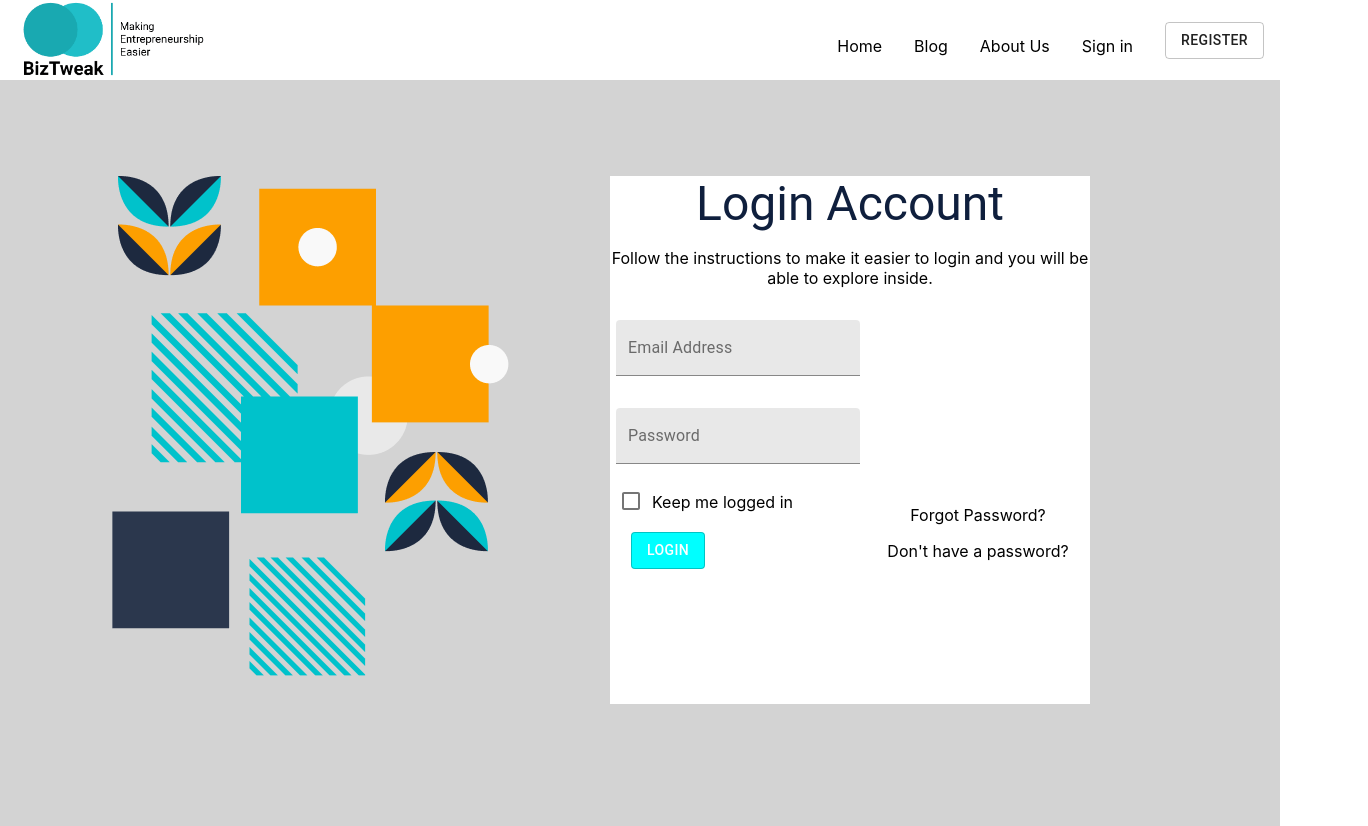
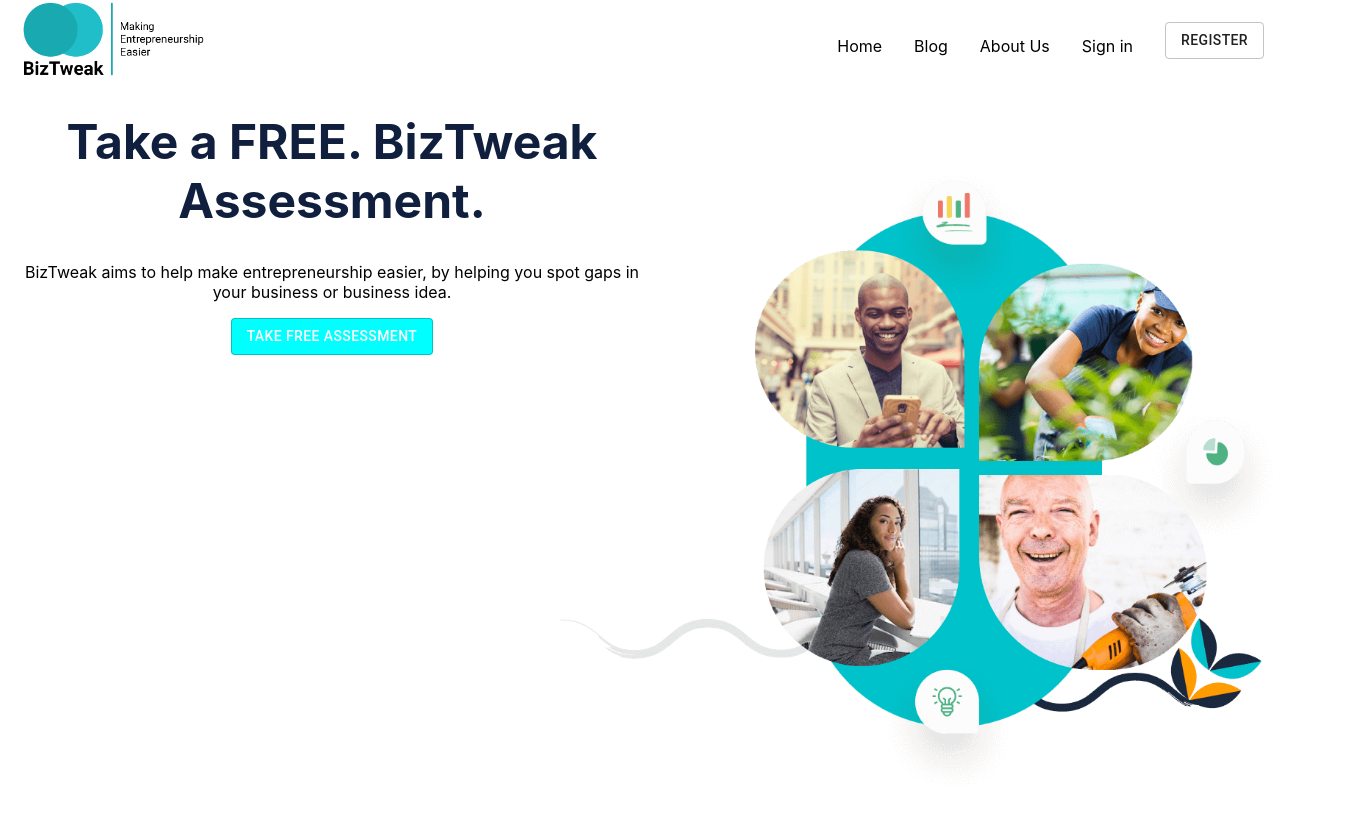
Before and after one commit to ParamNinjas/BizTweak-FE, a React (Create React App) app: page / in a window 1280 px wide. Shown: the whole page, 1368 px wide, since content can reach past the window. After the commit the page ends 800 px from the top, so only its background shows below. Built offline with nearby package versions, Linux system fonts and the light colour scheme.

Commit message:
Home page added

```diff
--- a/src/App.js
+++ b/src/App.js
@@ -1,12 +1,13 @@
 import React from 'react';
 import Login from './Login/Login';
 import Signup from './Signup/Signup'
+import Home from './Home/Home';
 import './App.css';
 
 function App() {
   return (
     <div className="App">
-      <Login/>
+      <Home/>
     </div>
   );
 }
--- /dev/null
+++ b/src/Home/Home.css
@@ -0,0 +1,15 @@
+.heroIMG{
+    height: 40em;
+    position: relative;
+    top: 5em;
+    right: 5em;
+}
+.hometext h1{
+    font-weight: bold !important;
+    font-size: 3em !important;
+    color: #0f1f3d;
+}
+.BtnTake{
+    background-color: aqua !important;
+    color: #FFFFFF !important;
+}
--- /dev/null
+++ b/src/Home/Home.js
@@ -0,0 +1,49 @@
+import React from "react";
+import Grid from '@material-ui/core/Grid';
+import Typography from '@material-ui/core/Typography';
+import TextField from '@material-ui/core/TextField';
+import Container from '@material-ui/core/Container';
+import Checkbox from '@material-ui/core/Checkbox';
+import Button from '@material-ui/core/Button';
+import hero from '../Images/hero-bg.png'
+import Nav from "../components/Nav/Nav";
+import './Home.css'
+
+
+const Home=() => {
+return(
+    <div className="Home-con">
+        <Nav/>
+        <Container>
+            <Grid container>
+                <Grid item xs={12} sm={12} md={6} lg={6}>
+                    <div className="hometext">
+                        <h1>
+                        Take a FREE. BizTweak Assessment.
+                        </h1>
+                        <p>
+                        BizTweak aims to help make entrepreneurship easier,
+                        by helping you spot gaps in your business or business idea.
+                        </p>
+                        <Button
+                            className="BtnTake"
+                            variant="outlined"
+                            >Take Free Assessment</Button>
+                    </div>
+                </Grid>
+                <Grid item xs={12} sm={12} md={6} lg={6}>
+                    <div className="homeimg">
+                    <img
+                            src={hero}
+                            alt='hero'
+                            className='heroIMG'
+                        />
+                    </div>
+                </Grid>
+            </Grid>
+        </Container>
+    </div>
+)
+}
+
+export default Home
```
